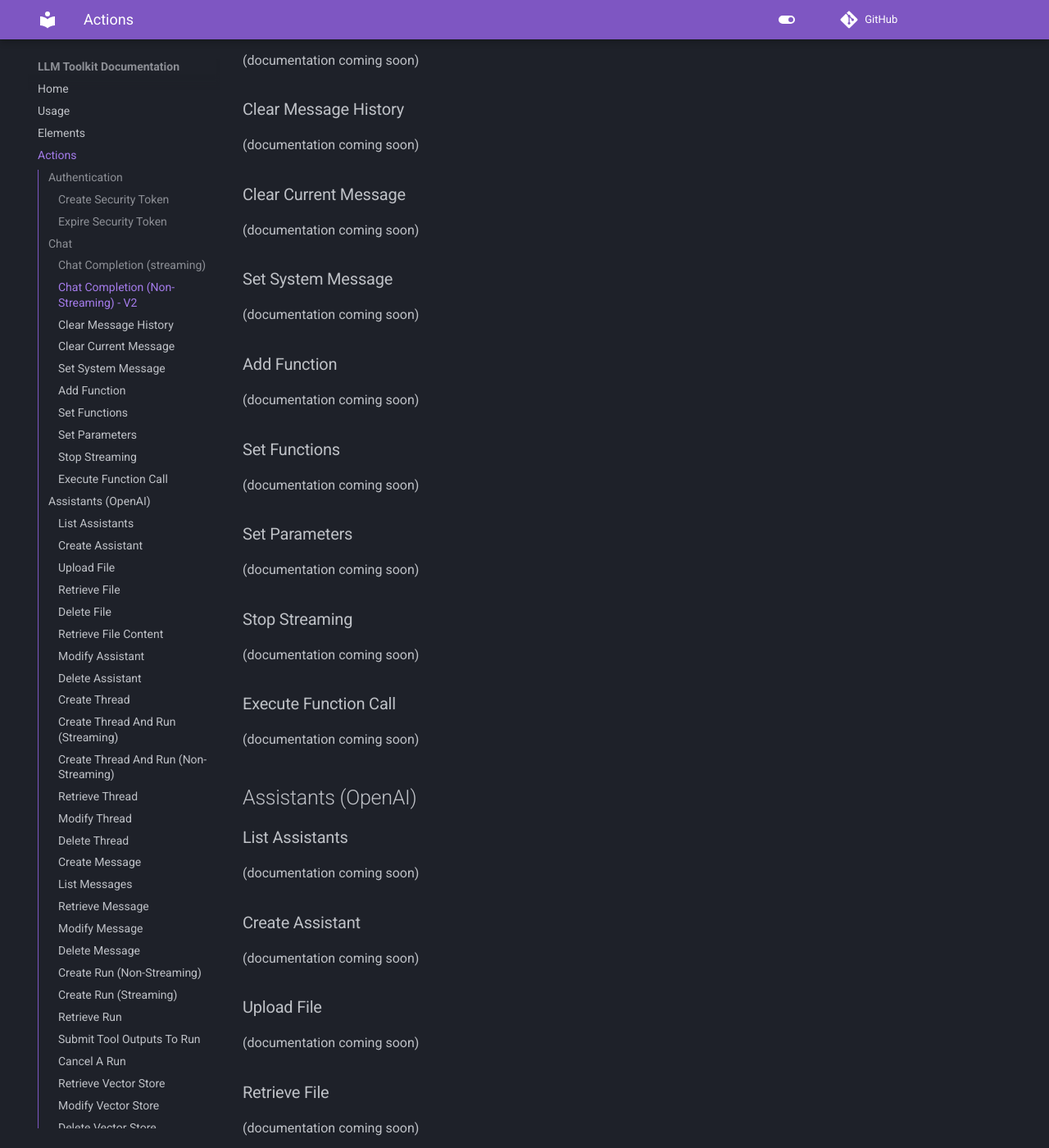
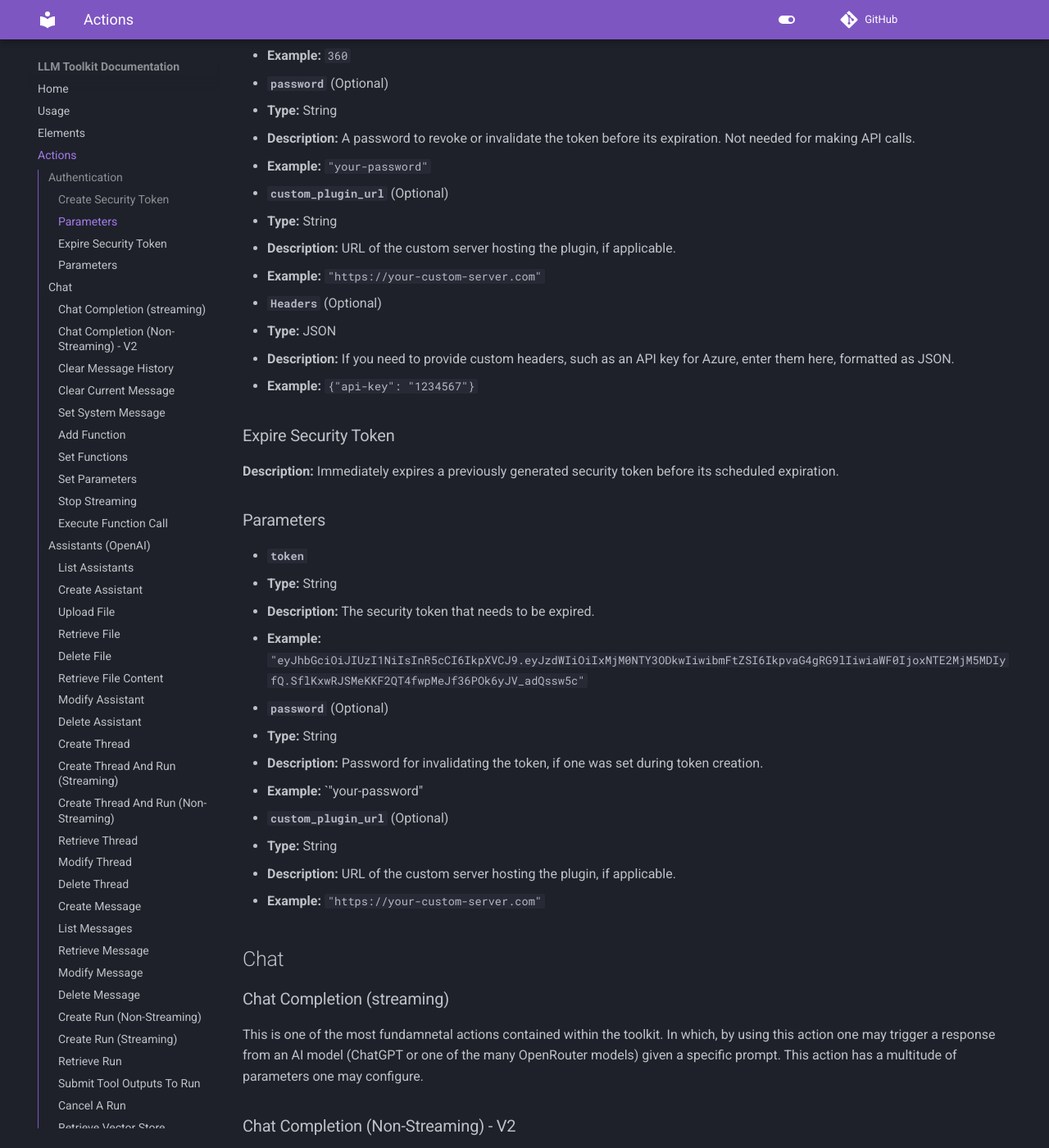
Before and after one commit to Launchable-AI/llm-toolkit-docs, an MkDocs documentation site: the page built from docs/actions.md, in a window 1280 px wide and 1400 px high, scrolled down 677 px. Shown: the whole window at 82% size. Built offline with MkDocs 1.6.1 and Material for MkDocs 9.7.7, drawn with Linux system fonts in a browser that asks for light colours; comment, search, counter and statistics services are not loaded; some of the changed text lies outside the part shown.

Commit message:
Update actions.md

```diff
--- a/docs/actions.md
+++ b/docs/actions.md
@@ -6,17 +6,65 @@
 
 ### Create Security Token
 
-(documentation coming soon)
+**Description:** Generates a security token using an OpenAI API key. This token can be used for authenticating API requests and can be set to expire after a specified duration.
+
+### Parameters
+
+- **`api_key`**
+  - **Type:** String
+  - **Description:** The OpenAI API key used to generate the security token.
+  - **Example:** `"sk-xxxxxx"`
+
+- **`expiration_minutes`**
+  - **Type:** Integer
+  - **Description:** Duration in minutes for which the security token will be valid. Default is 360 minutes (6 hours).
+  - **Example:** `360`
+
+- **`password`** (Optional)
+  - **Type:** String
+  - **Description:** A password to revoke or invalidate the token before its expiration. Not needed for making API calls.
+  - **Example:** `"your-password"`
+
+- **`custom_plugin_url`** (Optional)
+  - **Type:** String
+  - **Description:** URL of the custom server hosting the plugin, if applicable.
+  - **Example:** `"https://your-custom-server.com"`
+- **`Headers`** (Optional)
+  - **Type:** JSON
+  - **Description:** If you need to provide custom headers, such as an API key for Azure, enter them here, formatted as JSON.
+  - **Example:** `{"api-key": "1234567"}`
+
 
 ### Expire Security Token
 
-(documentation coming soon)
+**Description:** Immediately expires a previously generated security token before its scheduled expiration.
+
+### Parameters
+
+- **`token`**
+  - **Type:** String
+  - **Description:** The security token that needs to be expired.
+  - **Example:** `"eyJhbGciOiJIUzI1NiIsInR5cCI6IkpXVCJ9.eyJzdWIiOiIxMjM0NTY3ODkwIiwibmFtZSI6IkpvaG4gRG9lIiwiaWF0IjoxNTE2MjM5MDIyfQ.SflKxwRJSMeKKF2QT4fwpMeJf36POk6yJV_adQssw5c"`
+
+- **`password`** (Optional)
+  - **Type:** String
+  - **Description:** Password for invalidating the token, if one was set during token creation.
+  - **Example:** `"your-password"
+- **`custom_plugin_url`** (Optional)
+  - **Type:** String
+  - **Description:** URL of the custom server hosting the plugin, if applicable.
+  - **Example:** `"https://your-custom-server.com"`
 
 ## Chat
 
 ### Chat Completion (streaming)
 
-(documentation coming soon)
+This is one of the most fundamnetal actions contained within the toolkit. In which, by using this action one may trigger a response from an AI model (ChatGPT or one of the many OpenRouter models) given a specific prompt. This action has a multitude of parameters one may configure.
+
+
+
+
+
 
 ### Chat Completion (Non-Streaming) - V2
 
```
